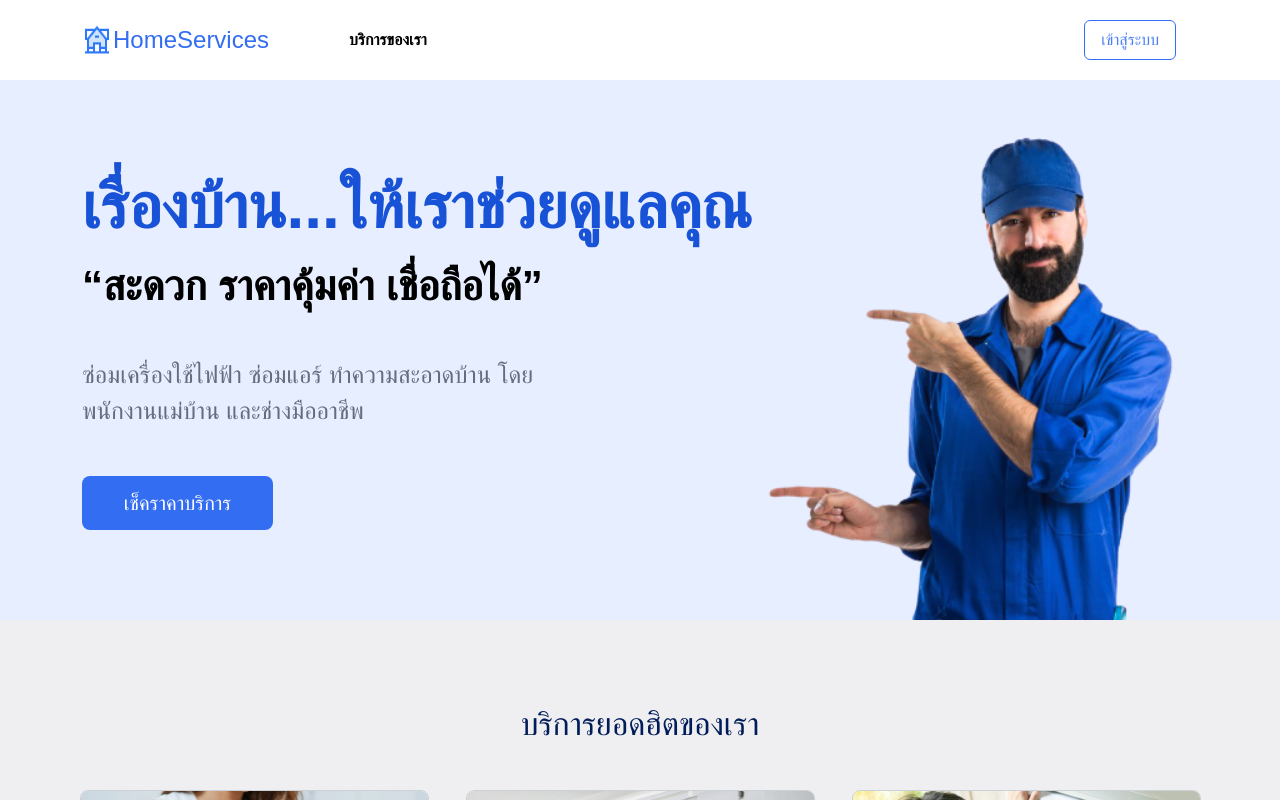
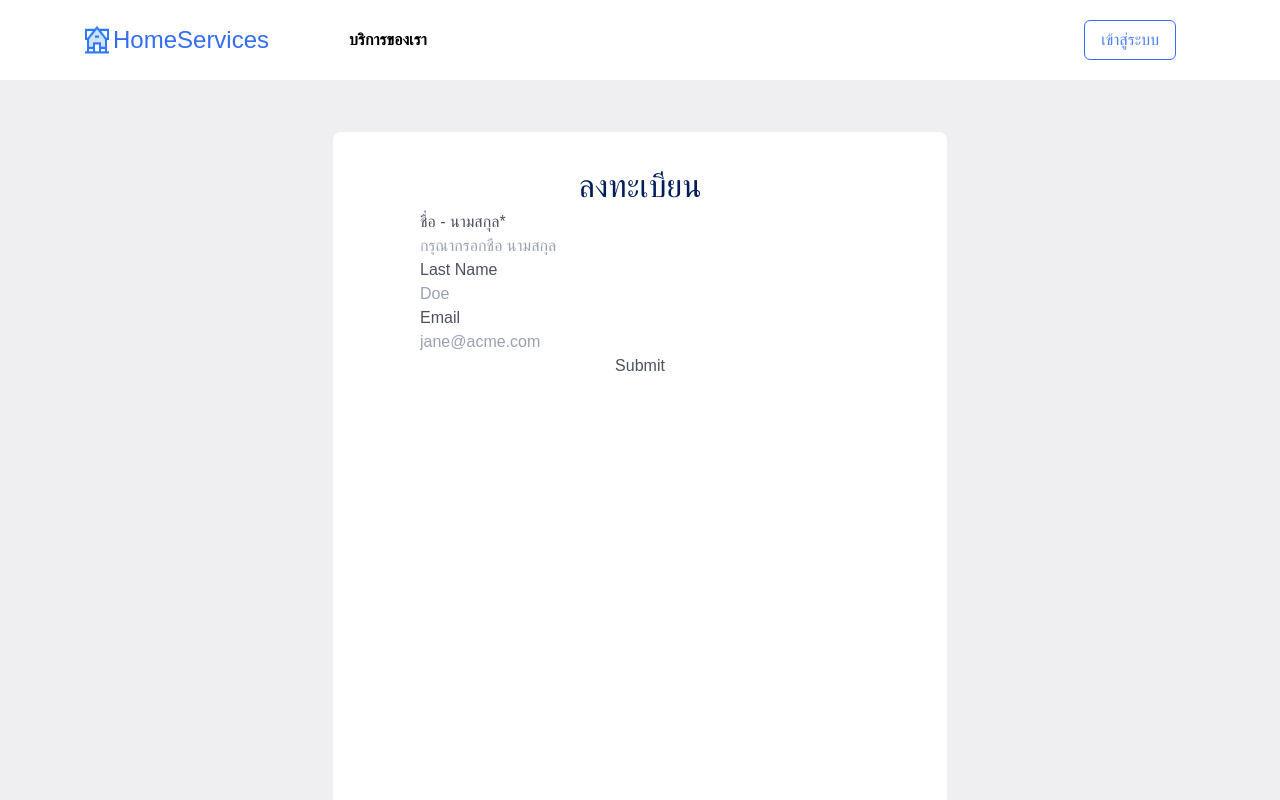
Before and after one commit to napatwongchr/home-service-2, a React (Create React App) app in the folder client/: page /register in a window 1280 px wide. Shown: the top 800 px of the page. Built offline with nearby package versions, Linux system fonts and the light colour scheme.

Commit message:
feat setup register page

```diff
--- a/client/package.json
+++ b/client/package.json
@@ -11,9 +11,11 @@
     "@testing-library/jest-dom": "^5.16.5",
     "@testing-library/react": "^13.4.0",
     "@testing-library/user-event": "^13.5.0",
+    "formik": "^2.2.9",
     "framer-motion": "^7.6.2",
     "react": "^18.2.0",
     "react-dom": "^18.2.0",
+    "react-router-dom": "^6.4.2",
     "react-scripts": "5.0.1",
     "web-vitals": "^2.1.4"
   },
--- a/client/src/App.js
+++ b/client/src/App.js
@@ -1,10 +1,15 @@
+import { BrowserRouter as Router, Routes, Route } from "react-router-dom";
+import RegisterPage from './pages/RegisterPage'
 import HomePage from "./pages/HomePage";
-
 function App() {
   return (
-    <div className="App">
-      <HomePage />
-    </div>
+
+    <Router>
+      <Routes>
+        <Route path="/" element={<HomePage />} />
+        <Route path="/register" element={<RegisterPage />} />
+      </Routes>
+    </Router>
   );
 }
 
--- a/client/src/components/HomePageComponent/Nav.js
+++ b/client/src/components/HomePageComponent/Nav.js
@@ -1,4 +1,5 @@
 import { Flex, Box, Button, Image, Text, Container } from '@chakra-ui/react'
+import { Link } from 'react-router-dom';
 
 
 const NavComponent = () => {
@@ -15,9 +16,11 @@ const NavComponent = () => {
                     </Box>
                 </Flex>
                 <Flex mr="184px">
-                    <Button colorScheme='teal' variant='outline' borderColor="blue.600" fontWeight="500" fontSize="16px" color="blue.500" _hover={{ borderColor: "blue.400", color: "blue.400" }} _active={{ borderColor: "blue.800", color: "blue.800" }}>
-                        เข้าสู่ระบบ
-                    </Button>
+                    <Link to={'/register'}>
+                        <Button colorScheme='teal' variant='outline' borderColor="blue.600" fontWeight="500" fontSize="16px" color="blue.500" _hover={{ borderColor: "blue.400", color: "blue.400" }} _active={{ borderColor: "blue.800", color: "blue.800" }}>
+                            เข้าสู่ระบบ
+                        </Button>
+                    </Link>
                 </Flex>
             </Flex >
         </Container>
--- /dev/null
+++ b/client/src/components/RegisterPage/RegisterForm.js
@@ -0,0 +1,48 @@
+import React from 'react';
+import { Container, Flex, Input, Text } from '@chakra-ui/react';
+import { Formik, Field, Form } from 'formik';
+
+const RegisterForm = () => {
+
+    return (
+        <Container maxW={'100%'} maxH={'100%'} bg='gray.100' py={'52px'} centerContent>
+            <Formik
+                initialValues={{
+                    firstName: '',
+                    lastName: '',
+                    email: '',
+                }}
+                onSubmit={async (values) => {
+                    await new Promise((r) => setTimeout(r, 500));
+                    alert(JSON.stringify(values, null, 2));
+                }}
+            >
+                <Form>
+                    <Flex flexDirection={'column'} w={614} h={832} bg='utility.white' borderRadius={'8px'} px={'87px'} py={'30px'}>
+                        <Text textStyle={'h1'} color='blue.950' textAlign={'center'}>ลงทะเบียน</Text>
+                        <label htmlFor="fullName">ชื่อ - นามสกุล*</label>
+                        <Field id="fullName" name="fullName" placeholder="กรุณากรอกชื่อ นามสกุล">
+
+                        </Field>
+
+                        <label htmlFor="lastName">Last Name</label>
+                        <Field id="lastName" name="lastName" placeholder="Doe" />
+
+                        <label htmlFor="email">Email</label>
+                        <Field
+                            id="email"
+                            name="email"
+                            placeholder="jane@acme.com"
+                            type="email"
+                        />
+                        <button type="submit">Submit</button>
+                    </Flex >
+                </Form>
+            </Formik>
+
+        </Container>
+
+    )
+}
+
+export default RegisterForm
--- /dev/null
+++ b/client/src/pages/RegisterPage.js
@@ -0,0 +1,16 @@
+import React from 'react';
+import Nav from '../components/HomePageComponent/Nav';
+import RegisterForm from '../components/RegisterPage/RegisterForm';
+
+
+const RegisterPage = () => {
+    return (
+        <section className='registerPage'>
+            <Nav />
+            <RegisterForm />
+        </section>
+
+    )
+}
+
+export default RegisterPage
```
Also changed, not shown: 1 other file (tests, documents, lock files or other folders).
